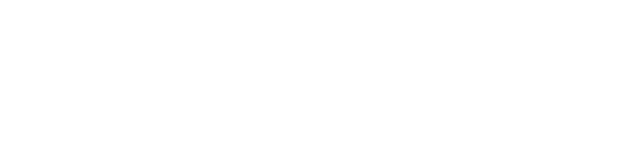
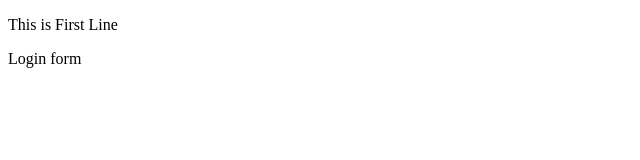
Before and after one commit to syed5170/mysample, a plain HTML site: page index.html in a window 1280 px wide. Shown: the whole page, without its empty margins (0-640 px from the left). Drawn offline with Linux system fonts and the light colour scheme.

Commit message:
ddfcsdfc:

```diff
--- a/index.html
+++ b/index.html
@@ -5,6 +5,7 @@
     <title>hii</title>
   </head>
   <body>
-
+    <p> This is First Line </p>
+    <p>Login form</p>
   </body>
 </html>
```
Also changed, not shown: Login.html (added, +3 -0 lines).
